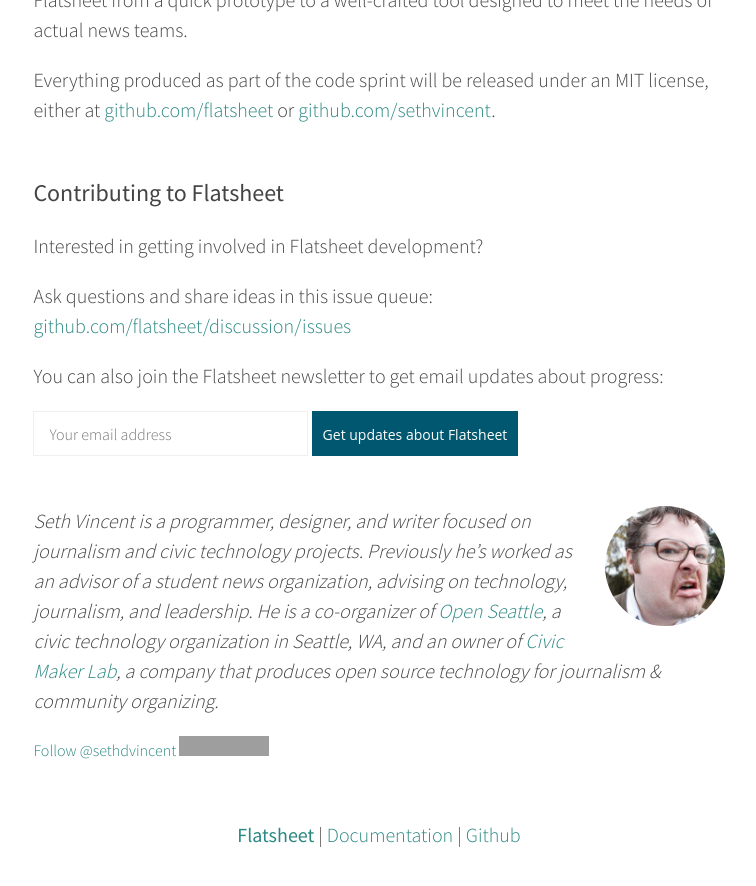
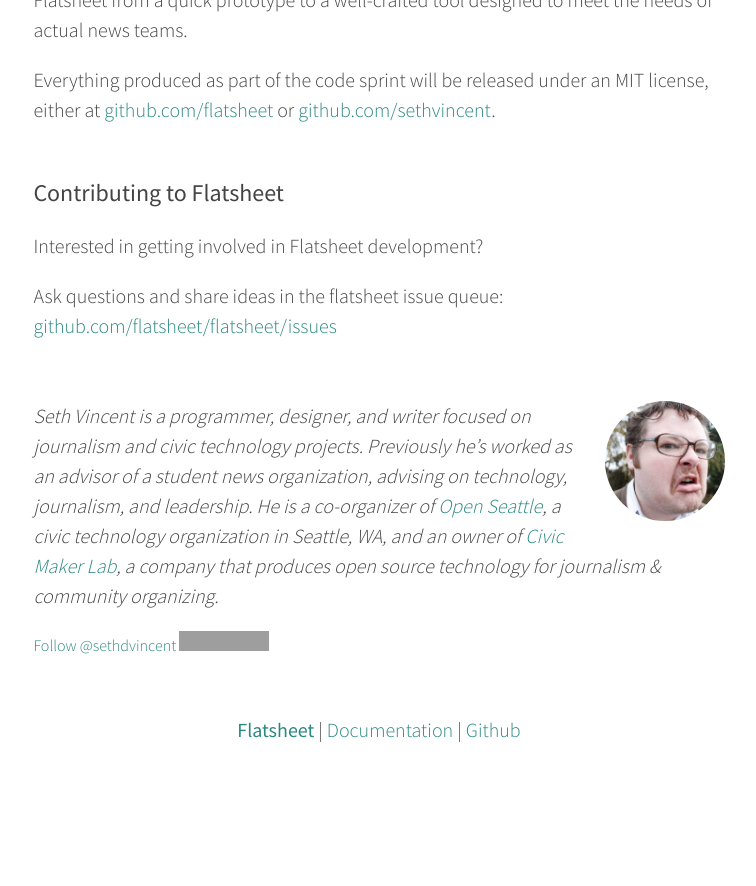
Before and after one commit to flatsheet/flatsheet.github.io, a Jekyll site: the page built from _posts/2014-07-11-getting-flatsheet-to-v1-with-help-from-opennews.md, in a window 1280 px wide and 900 px high, scrolled down 1076 px. Shown: the top 886 px of the window, without its empty margins (261-1017 px from the left). Built offline with Jekyll 4.4.1, drawn with Linux system fonts in a browser that asks for light colours; nearby versions of some CDN libraries; Markdown is read by kramdown in place of the engine named in the settings; comment, search, counter and statistics services are not loaded; after the commit the page ends 1871 px from its top, so only the background shows below that; grey boxes are pictures that could not be loaded.

Commit message:
Update 2014-07-11-getting-flatsheet-to-v1-with-help-from-opennews.md

```diff
--- a/_posts/2014-07-11-getting-flatsheet-to-v1-with-help-from-opennews.md
+++ b/_posts/2014-07-11-getting-flatsheet-to-v1-with-help-from-opennews.md
@@ -27,21 +27,4 @@
 ## Contributing to Flatsheet
 Interested in getting involved in Flatsheet development?
 
-Ask questions and share ideas in this issue queue: [github.com/flatsheet/discussion/issues](https://github.com/flatsheet/discussion/issues)
-
-You can also join the Flatsheet newsletter to get email updates about progress:
-
-<div id="mc_embed_signup">
-<form action="http://superbigtree.us5.list-manage1.com/subscribe/post?u=b5b4f7fda673e887e9380b619&amp;id=ecaa95714d" method="post" id="mc-embedded-subscribe-form" name="mc-embedded-subscribe-form" class="validate" target="_blank" novalidate>
-
-<div class="mc-field-group">
-  <input type="email" value="" name="EMAIL" class="required email" id="mce-EMAIL" placeholder="Your email address">
-  <input type="submit" value="Get updates about Flatsheet" name="subscribe" id="mc-embedded-subscribe" class="button">
-</div>
-<div id="mce-responses" class="clear">
-  <div class="response" id="mce-error-response" style="display:none"></div>
-  <div class="response" id="mce-success-response" style="display:none"></div>
-</div>
-<div style="position: absolute; left: -5000px;"><input type="text" name="b_b5b4f7fda673e887e9380b619_ecaa95714d" value=""></div>
-</form>
-</div>
+Ask questions and share ideas in the flatsheet issue queue: [github.com/flatsheet/flatsheet/issues](https://github.com/flatsheet/flatsheet/issues)
```
